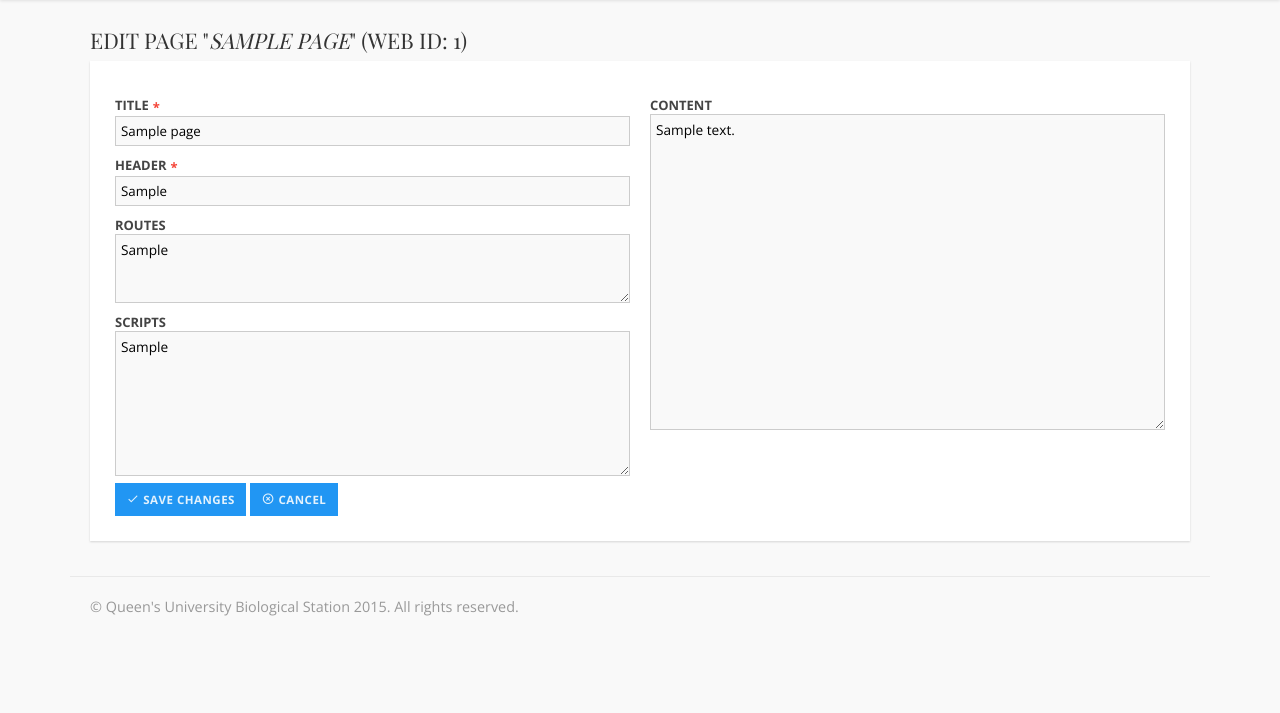
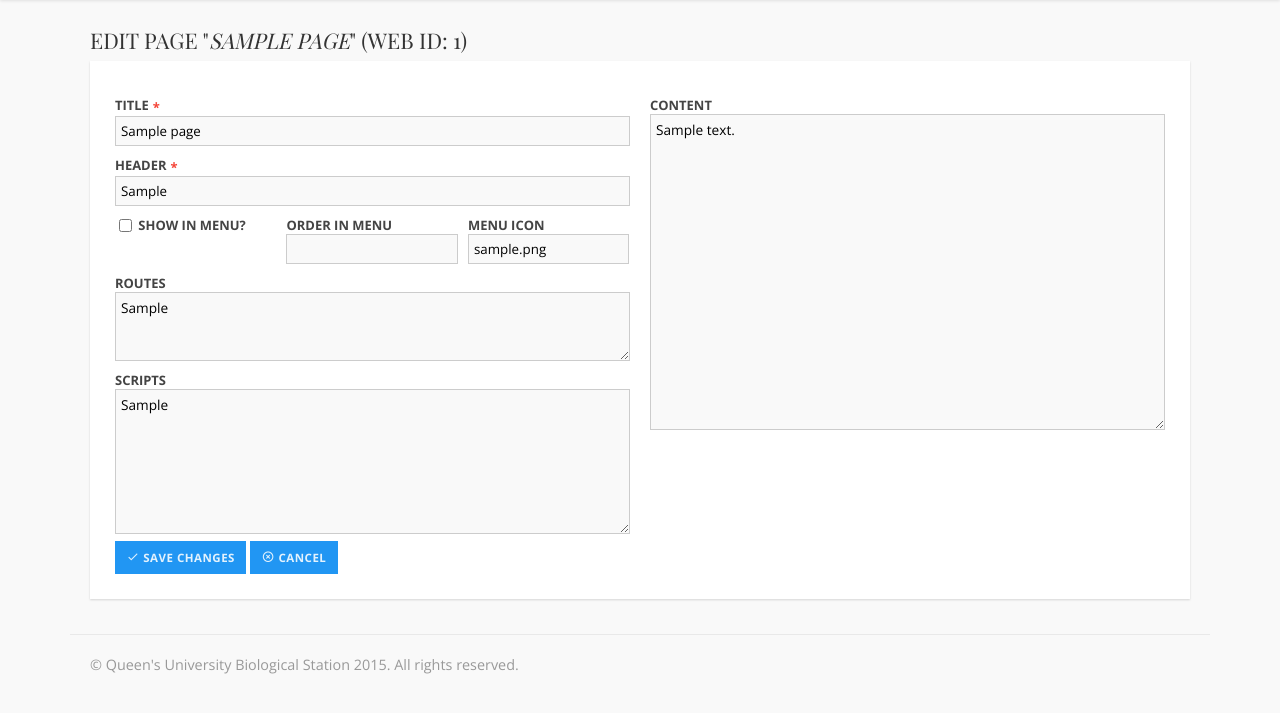
Before and after one commit to qubs/fowlerherbarium.ca, a PHP site: page /admin/edit_page.php?id=1 in a window 1280 px wide. Shown: the part 52-765 px from the top of the page. Run offline with PHP 8.4, Linux system fonts and the light colour scheme; the visitor is signed in with stand-in values (Sample User, id 1); tables that the repository leaves empty or names only in its code hold one stand-in row (values such as "Sample post"); some libraries are stand-ins or nearby versions; some web fonts are replaced.

Commit message:
Added new menu options to page editing in admin, fixed a bug with logging into admin centre, added styling to label checkboxes and number formats, some more POSIX file ending stuff.

```diff
--- a/admin/edit_page.php
+++ b/admin/edit_page.php
@@ -20,9 +20,18 @@
 		$title = $_POST["title"];
 		$old_title = $_POST["old_title"];
 		$header = $_POST["header"];
+		$in_menu = $_POST["in_menu"];
+		$menu_order = filter_var($_POST["menu_order"], FILTER_VALIDATE_INT, array("options" => array("default" => -1)));
+		$menu_icon = $_POST["menu_icon"];
 		$routes = $_POST["routes"];
 		$scripts = $_POST["scripts"];
 		$content = $_POST["content"];
+
+		$in_menu_bool = 0;
+
+		if($in_menu == "1") {
+			$in_menu_bool = 1;
+		}
 
 		$dead = false;
 		$error = "";
@@ -47,8 +56,8 @@
 		}
 
 		if(!$dead) {
-			$update_page = $mysqli->prepare("UPDATE pages SET title = ?, header = ?, routes = ?, scripts = ?, content = ? WHERE id = ? LIMIT 1");
-			$update_page->bind_param("sssssi", $title, $header, $routes, $scripts, $content, $id);
+			$update_page = $mysqli->prepare("UPDATE pages SET title = ?, header = ?, in_menu = ?, menu_order = ?, menu_icon = ?, routes = ?, scripts = ?, content = ? WHERE id = ? LIMIT 1");
+			$update_page->bind_param("ssiissssi", $title, $header, $in_menu_bool, $menu_order, $menu_icon, $routes, $scripts, $content, $id);
 			$update_page->execute();
 			$update_page->close();
 
@@ -87,6 +96,17 @@
 			<input type="text" name="title" value="<?php echo $pageObj["title"]; ?>" required>
 			<label for="header" class="required">Header</label>
 			<input type="text" name="header" value="<?php echo $pageObj["header"]; ?>" required>
+			<div class="row">
+				<div class="col col33 noPad padRight">
+					<label><input type="checkbox" name="in_menu" value="1" <?php if($pageObj["in_menu"] == 1) { echo "checked"; } ?>> Show in menu?</label>
+				</div><div class="col col33 noPad">
+					<label for="menu_order">Order in Menu</label>
+					<input type="number" name="menu_order" value="<?php echo $pageObj["menu_order"]; ?>">
+				</div><div class="col col33 noPad padLeft">
+					<label for="menu_icon">Menu Icon</label>
+					<input type="text" name="menu_icon" value="<?php echo $pageObj["menu_icon"]; ?>">
+				</div>
+			</div>
 			<label for="routes">Routes</label>
 			<textarea name="routes" rows="3"><?php echo $pageObj["routes"]; ?></textarea>
 			<label for="scripts">Scripts</label>
--- a/admin/index.php
+++ b/admin/index.php
@@ -16,7 +16,9 @@
 	}
 	$mysqli->set_charset("utf8");
 
-	if(isset($_POST['submit'])) {
+	$fail = false;
+
+	if(isset($_POST["submit"])) {
 		$hasher = new PasswordHash($_HASH_COST, $_HASH_PORTABLE);
 
 		$username = $_POST["username"];
@@ -26,7 +28,7 @@
 		$error = "";
 
 		$fetchUser = $mysqli->prepare("SELECT * FROM users WHERE username = ?");
-		$fetchUser->bind_result("s", $username);
+		$fetchUser->bind_param("s", $username);
 		$fetchUser->execute();
 		$fetchUserResult = $fetchUser->get_result();
 
--- a/admin/style.css
+++ b/admin/style.css
@@ -314,14 +314,14 @@ footer {
 	font-size: 1.1em;
 }
 
-input[type="text"], input[type="password"], input[type="file"], input[type="email"] {
+input[type="text"], input[type="password"], input[type="file"], input[type="email"], input[type="number"] {
 	padding: 5px;
 	font-family: "Open Sans", sans-serif;
 	border: 1px solid #CCC;
 	outline: 0;
 	background-color: #F9F9F9;
 }
-input[type="text"]:focus, input[type="password"]:focus, textarea:focus {
+input[type="text"]:focus, input[type="password"]:focus, input[type="file"]:focus, input[type="email"]:focus, input[type="number"]:focus, textarea:focus {
 	border-color: #2196F3;
 }
 
@@ -398,6 +398,9 @@ label .help:before {
 	position: relative;
 	top: 1px;
 }
+label input[type="checkbox"] {
+	vertical-align: top;
+}
 
 a {
 	color: #2196F3;
@@ -470,6 +473,6 @@ a {
 .col.col66 { width: 66.6%; }
 .col.col70 { width: 70%; }
 
-.col input[type="text"], .col input[type="file"], .col input[type="password"], .col input[type="email"], .col textarea {
+.col input[type="text"], .col input[type="file"], .col input[type="password"], .col input[type="email"], .col input[type="number"], .col textarea {
 	width: 100%;
 }
```
Also changed, not shown: admin/tinymce.css (line endings or trailing spaces).
